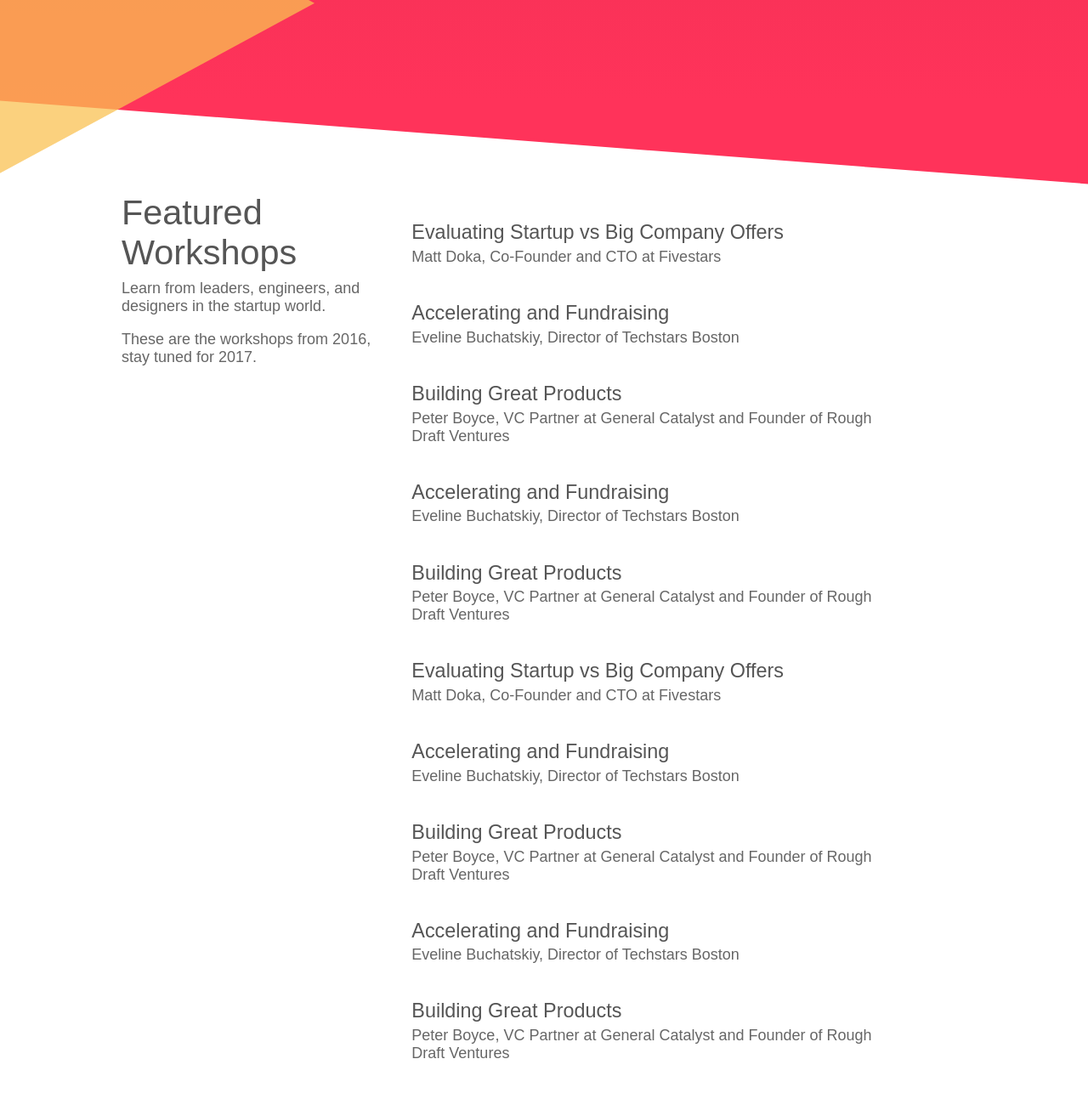
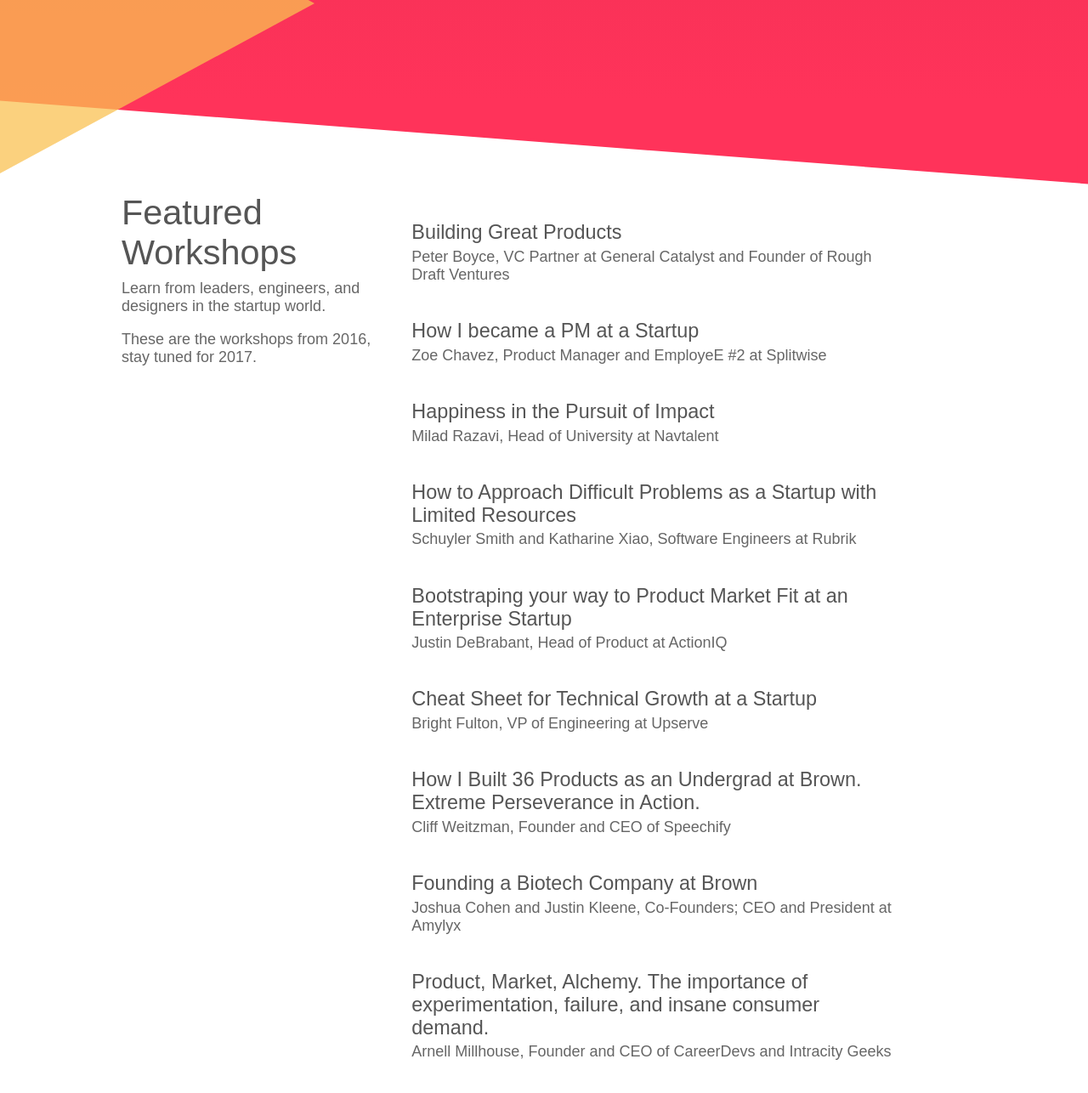
Before and after one commit to hackatbrown/2016.startupatbrown.org, a Jekyll site: the page built from index.html, in a window 1280 px wide and 1400 px high, scrolled down 5170 px. Shown: the top 1286 px of the window at 85% size. Built offline with Jekyll 4.4.1, drawn with Linux system fonts in a browser that asks for light colours; nearby versions of some CDN libraries.

Commit message:
workshops

```diff
--- a/index.html
+++ b/index.html
@@ -302,36 +302,32 @@
         </div>
 
         <div class="col-sm-7">
-
-          <h3>Evaluating Startup vs Big Company Offers</h3>
-          <p>Matt Doka, Co-Founder and CTO at Fivestars</p>
-
-          <h3>Accelerating and Fundraising</h3>
-          <p>Eveline Buchatskiy, Director of Techstars Boston</p>
-
           <h3>Building Great Products</h3>
           <p>Peter Boyce, VC Partner at General Catalyst and Founder of Rough Draft Ventures</p>
 
-          <h3>Accelerating and Fundraising</h3>
-          <p>Eveline Buchatskiy, Director of Techstars Boston</p>
+          <h3>How I became a PM at a Startup</h3>
+          <p>Zoe Chavez, Product Manager and EmployeE #2 at Splitwise</p>
 
-          <h3>Building Great Products</h3>
-          <p>Peter Boyce, VC Partner at General Catalyst and Founder of Rough Draft Ventures</p>
+          <h3>Happiness in the Pursuit of Impact</h3>
+          <p>Milad Razavi, Head of University at Navtalent</p>
 
-          <h3>Evaluating Startup vs Big Company Offers</h3>
-          <p>Matt Doka, Co-Founder and CTO at Fivestars</p>
+          <h3>How to Approach Difficult Problems as a Startup with Limited Resources</h3>
+          <p>Schuyler Smith and Katharine Xiao, Software Engineers at Rubrik</p>
 
-          <h3>Accelerating and Fundraising</h3>
-          <p>Eveline Buchatskiy, Director of Techstars Boston</p>
+          <h3>Bootstraping your way to Product Market Fit at an Enterprise Startup</h3>
+          <p>Justin DeBrabant, Head of Product at ActionIQ</p>
 
-          <h3>Building Great Products</h3>
-          <p>Peter Boyce, VC Partner at General Catalyst and Founder of Rough Draft Ventures</p>
+          <h3>Cheat Sheet for Technical Growth at a Startup</h3>
+          <p>Bright Fulton, VP of Engineering at Upserve</p>
 
-          <h3>Accelerating and Fundraising</h3>
-          <p>Eveline Buchatskiy, Director of Techstars Boston</p>
+          <h3>How I Built 36 Products as an Undergrad at Brown. Extreme Perseverance in Action.</h3>
+          <p>Cliff Weitzman, Founder and CEO of Speechify</p>
 
-          <h3>Building Great Products</h3>
-          <p>Peter Boyce, VC Partner at General Catalyst and Founder of Rough Draft Ventures</p>
+          <h3>Founding a Biotech Company at Brown</h3>
+          <p>Joshua Cohen and Justin Kleene, Co-Founders; CEO and President at Amylyx</p>
+
+          <h3>Product, Market, Alchemy. The importance of experimentation, failure, and insane consumer demand.</h3>
+          <p>Arnell Millhouse, Founder and CEO of CareerDevs and Intracity Geeks</p>
           <h3></h3>
         </div>
       </div>
```
